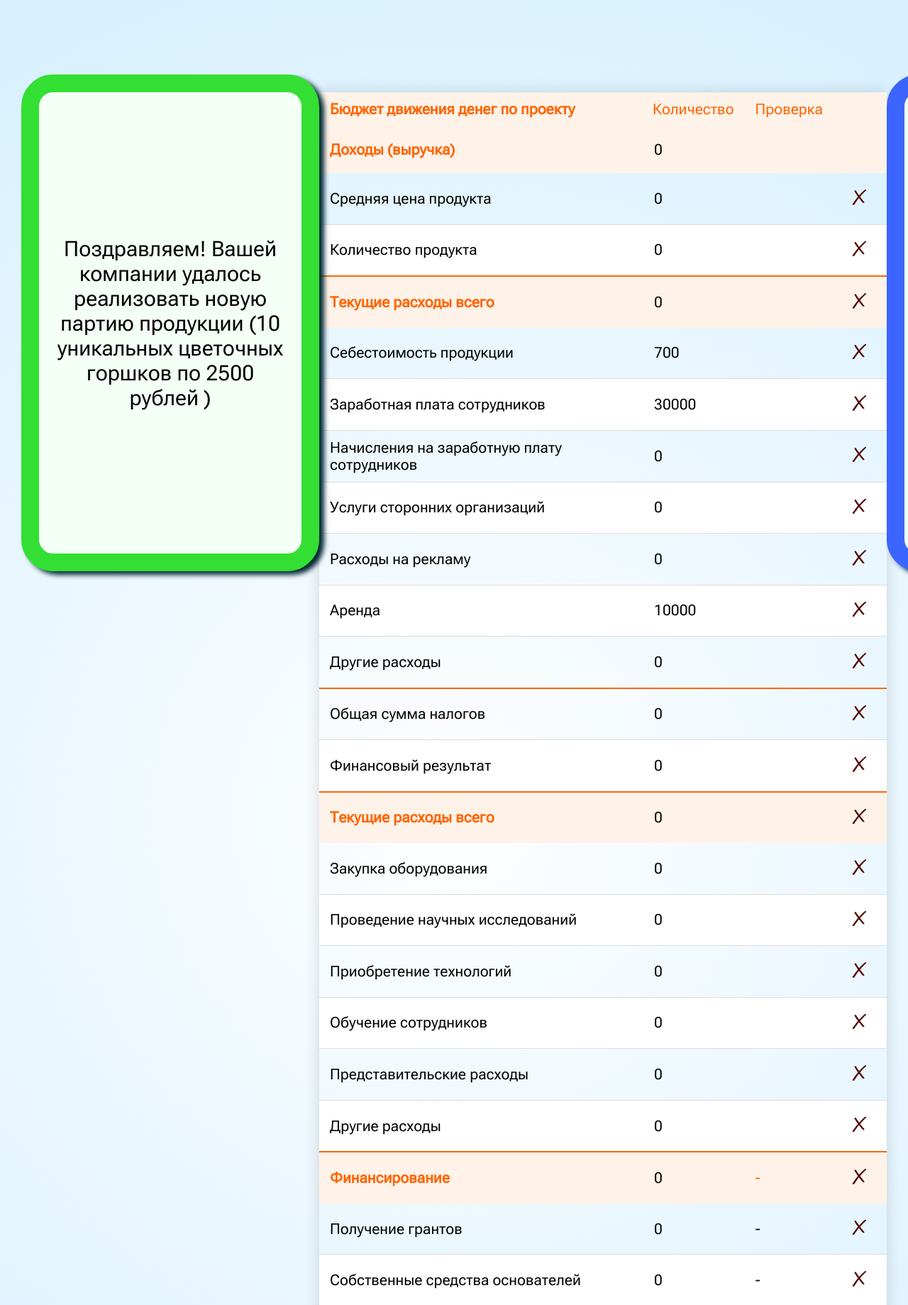
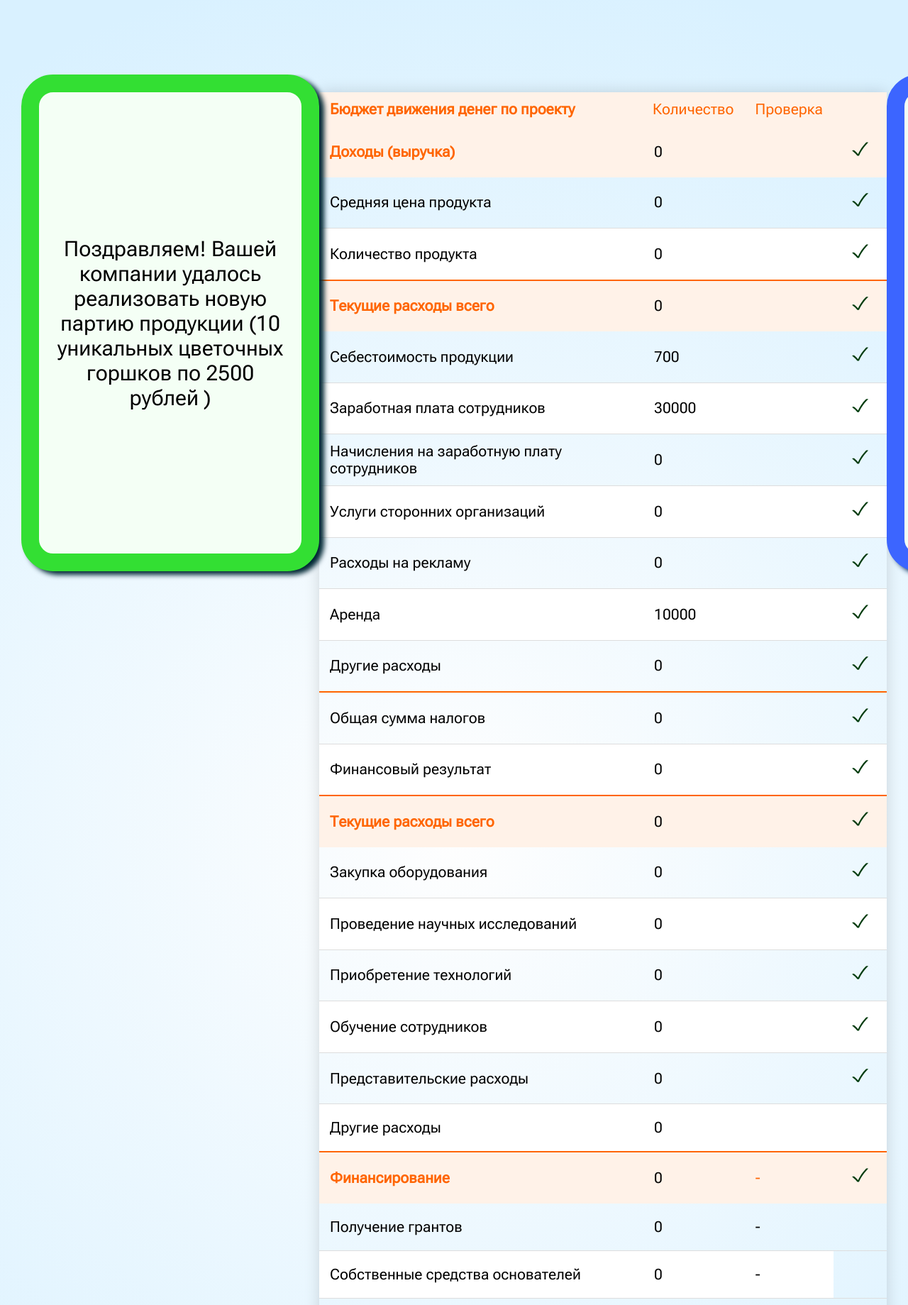
Before and after one commit to aanoskov/Financial_competence, a Django app: template web_app/financial_game/templates/financial_game/table_input.html in a window 1280 px wide; the page is wider, and only the part inside the window is pictured. Shown: the part 135-1974 px from the top of that part at 71% size. Run offline with Django 3.2, Linux system fonts and the light colour scheme; the template is opened without the code that fills it: values that come from a table or form of the project are taken from there, others are empty; data comes from the database, SQL or seed files in the repository; both versions use the stored data as it was after the commit.

Commit message:
added show results

```diff
--- a/web_app/financial_game/forms.py
+++ b/web_app/financial_game/forms.py
@@ -15,4 +15,4 @@ class tableForm(ModelForm):
         'current_costs','cost_price','salary','salary_taxes',
         'third_party','ads','rent_pay','other','earning_taxes','fin_res',
         'investments','equip','research','tech','education','hospitality','other_invest',
-        'funding','grants','own_funds','funds_receipt','funds_refund','sponsor_invest','cash_flow','cash_balance_end']
+        'funding','grants','own_funds','funds_receipt','funds_refund','sponsor_invest','cash_flow','cash_balance_end','show_res']
--- a/web_app/financial_game/models.py
+++ b/web_app/financial_game/models.py
@@ -127,7 +127,7 @@ class table(models.Model):
     player = models.ForeignKey(User, on_delete=models.CASCADE, default=1)
     result = models.FloatField('Результат игры',default=0)
     mistakes = models.IntegerField('Ошибки игрока',default=0)
-
+    show_res = models.BooleanField('Показать результат', default = 0)
     def __str__(self):
         return str(self.month_num)
 
--- a/web_app/financial_game/templates/financial_game/table_input.html
+++ b/web_app/financial_game/templates/financial_game/table_input.html
@@ -52,7 +52,8 @@
                             <th>Доходы (выручка)</th>
                             <td class="input-info">{{form.earnings}}</td>
                             <td>{{true_current_table.earnings}}</td>
-                            <td class="td-check"><img src="{{binaries.0}}"></td>
+                            <td class="td-check">{%  if binaries.0 == 0 %}<img src="{% static 'financial_game/img/no.svg' %}">
+                            {% else %}<img src="{% static 'financial_game/img/yes.svg' %}">{%endif%}</td>
                         </tr>
 
                     </thead>
@@ -61,14 +62,16 @@
                             <td>Средняя цена  продукта</td>
                             <td class="input-info">{{form.price}}</td>
                             <td>{{true_current_table.price}}</td>
-                            <td class="td-check"><img src="{% static 'financial_game/img/no.svg' %}"></td>
+                            <td class="td-check">{%  if binaries.2 == 0 %}<img src="{% static 'financial_game/img/no.svg' %}">
+                            {% else %}<img src="{% static 'financial_game/img/yes.svg' %}">{%endif%}</td>
 
                         </tr>
                         <tr>
                             <td>Количество продукта</td>
                             <td class="input-info">{{form.count}}</td>
                             <td>{{true_current_table.count}}</td>
-                            <td class="td-check"><img src="{% static 'financial_game/img/no.svg' %}"></td>
+                            <td class="td-check">{%  if binaries.1 == 0 %}<img src="{% static 'financial_game/img/no.svg' %}">
+                            {% else %}<img src="{% static 'financial_game/img/yes.svg' %}">{%endif%}</td>
 
                         </tr>
                     </tbody>
@@ -77,7 +80,8 @@
                             <th>Текущие расходы всего</th>
                             <td class="input-info">{{form.current_costs}}</td>
                             <td>{{true_current_table.current_costs}}</td>
-                            <td class="td-check"><img src="{% static 'financial_game/img/no.svg' %}"></td>
+                            <td class="td-check">{%  if binaries.3 == 0 %}<img src="{% static 'financial_game/img/no.svg' %}">
+                            {% else %}<img src="{% static 'financial_game/img/yes.svg' %}">{%endif%}</td>
                         </tr>
                     </thead>
                     <tbody>
@@ -85,43 +89,50 @@
                             <td>Себестоимость продукции</td>
                             <td class="input-info">{{form.cost_price}}</td>
                             <td>{{true_current_table.cost_price}}</td>
-                            <td class="td-check"><img src="{% static 'financial_game/img/no.svg' %}"></td>
+                            <td class="td-check">{%  if binaries.4 == 0 %}<img src="{% static 'financial_game/img/no.svg' %}">
+                            {% else %}<img src="{% static 'financial_game/img/yes.svg' %}">{%endif%}</td>
                         </tr>
                         <tr>
                             <td>Заработная плата сотрудников</td>
                             <td class="input-info">{{form.salary}}</td>
                             <td>{{true_current_table.salary}}</td>
-                            <td class="td-check"><img src="{% static 'financial_game/img/no.svg' %}"></td>
+                            <td class="td-check">{%  if binaries.5 == 0 %}<img src="{% static 'financial_game/img/no.svg' %}">
+                            {% else %}<img src="{% static 'financial_game/img/yes.svg' %}">{%endif%}</td>
                         </tr>
                         <tr>
                             <td>Начисления на заработную плату сотрудников</td>
                             <td class="input-info">{{form.salary_taxes}}</td>
                             <td>{{true_current_table.salary_taxes}}</td>
-                            <td class="td-check"><img src="{% static 'financial_game/img/no.svg' %}"></td>
+                            <td class="td-check">{%  if binaries.6 == 0 %}<img src="{% static 'financial_game/img/no.svg' %}">
+                            {% else %}<img src="{% static 'financial_game/img/yes.svg' %}">{%endif%}</td>
                         </tr>
                         <tr>
                             <td>Услуги сторонних организаций</td>
                             <td class="input-info">{{form.third_party}}</td>
                             <td>{{true_current_table.third_party}}</td>
-                            <td class="td-check"><img src="{% static 'financial_game/img/no.svg' %}"></td>
+                            <td class="td-check">{%  if binaries.7 == 0 %}<img src="{% static 'financial_game/img/no.svg' %}">
+                            {% else %}<img src="{% static 'financial_game/img/yes.svg' %}">{%endif%}</td>
                         </tr>
                         <tr>
                             <td>Расходы на рекламу</td>
                             <td class="input-info">{{form.ads}}</td>
                             <td>{{true_current_table.ads}}</td>
-                            <td class="td-check"><img src="{% static 'financial_game/img/no.svg' %}"></td>
+                            <td class="td-check">{%  if binaries.8 == 0 %}<img src="{% static 'financial_game/img/no.svg' %}">
+                            {% else %}<img src="{% static 'financial_game/img/yes.svg' %}">{%endif%}</td>
                         </tr>
                         <tr>
                             <td>Аренда</td>
                             <td class="input-info">{{form.rent_pay}}</td>
                             <td>{{true_current_table.rent_pay}}</td>
-                            <td class="td-check"><img src="{% static 'financial_game/img/no.svg' %}"></td>
+                            <td class="td-check">{%  if binaries.9 == 0 %}<img src="{% static 'financial_game/img/no.svg' %}">
+                            {% else %}<img src="{% static 'financial_game/img/yes.svg' %}">{%endif%}</td>
                         </tr>
                         <tr>
                             <td>Другие расходы</td>
                             <td class="input-info">{{form.other}}</td>
                             <td>{{true_current_table.other}}</td>
-                            <td class="td-check"><img src="{% static 'financial_game/img/no.svg' %}"></td>
+                            <td class="td-check">{%  if binaries.10 == 0 %}<img src="{% static 'financial_game/img/no.svg' %}">
+                            {% else %}<img src="{% static 'financial_game/img/yes.svg' %}">{%endif%}</td>
                         </tr>
                     </tbody>
                     <tbody class="tbody-result">
@@ -129,13 +140,15 @@
                             <td>Общая сумма налогов</td>
                             <td class="input-info">{{form.earning_taxes}}</td>
                             <td>{{true_current_table.earning_taxes}}</td>
-                            <td class="td-check"><img src="{% static 'financial_game/img/no.svg' %}"></td>
+                            <td class="td-check">{%  if binaries.11 == 0 %}<img src="{% static 'financial_game/img/no.svg' %}">
+                            {% else %}<img src="{% static 'financial_game/img/yes.svg' %}">{%endif%}</td>
                         </tr>
                         <tr>
                             <td>Финансовый результат</td>
                             <td class="input-info">{{form.fin_res}}</td>
                             <td>{{true_current_table.fin_res}}</td>
-                            <td class="td-check"><img src="{% static 'financial_game/img/no.svg' %}"></td>
+                            <td class="td-check">{%  if binaries.12 == 0 %}<img src="{% static 'financial_game/img/no.svg' %}">
+                            {% else %}<img src="{% static 'financial_game/img/yes.svg' %}">{%endif%}</td>
                         </tr>
                     </tbody>
 
@@ -144,7 +157,8 @@
                             <th>Текущие расходы всего</th>
                             <td class="input-info">{{form.investments}}</td>
                             <td>{{true_current_table.investments}}</td>
-                            <td class="td-check"><img src="{% static 'financial_game/img/no.svg' %}"></td>
+                            <td class="td-check">{%  if binaries.13 == 0 %}<img src="{% static 'financial_game/img/no.svg' %}">
+                            {% else %}<img src="{% static 'financial_game/img/yes.svg' %}">{%endif%}</td>
                         </tr>
                     </thead>
                     <tbody>
@@ -152,37 +166,42 @@
                             <td>Закупка оборудования</td>
                             <td class="input-info">{{form.equip}}</td>
                             <td>{{true_current_table.equip}}</td>
-                            <td class="td-check"><img src="{% static 'financial_game/img/no.svg' %}"></td>
+                            <td class="td-check">{%  if binaries.14 == 0 %}<img src="{% static 'financial_game/img/no.svg' %}">
+                            {% else %}<img src="{% static 'financial_game/img/yes.svg' %}">{%endif%}</td>
                         </tr>
                         <tr>
                             <td>Проведение научных исследований</td>
                             <td class="input-info">{{form.research}}</td>
                             <td>{{true_current_table.research}}</td>
-                            <td class="td-check"><img src="{% static 'financial_game/img/no.svg' %}"></td>
+                            <td class="td-check">{%  if binaries.15 == 0 %}<img src="{% static 'financial_game/img/no.svg' %}">
+                            {% else %}<img src="{% static 'financial_game/img/yes.svg' %}">{%endif%}</td>
                         </tr>
                         <tr>
                             <td>Приобретение технологий</td>
                             <td class="input-info">{{form.tech}}</td>
                             <td>{{true_current_table.tech}}</td>
-                            <td class="td-check"><img src="{% static 'financial_game/img/no.svg' %}"></td>
+                            <td class="td-check">{%  if binaries.16 == 0 %}<img src="{% static 'financial_game/img/no.svg' %}">
+                            {% else %}<img src="{% static 'financial_game/img/yes.svg' %}">{%endif%}</td>
                         </tr>
                         <tr>
                             <td>Обучение сотрудников</td>
                             <td class="input-info">{{form.education}}</td>
                             <td>{{true_current_table.education}}</td>
-                            <td class="td-check"><img src="{% static 'financial_game/img/no.svg' %}"></td>
+                            <td class="td-check">{%  if binaries.17 == 0 %}<img src="{% static 'financial_game/img/no.svg' %}">
+                            {% else %}<img src="{% static 'financial_game/img/yes.svg' %}">{%endif%}</td>
                         </tr>
                         <tr>
                             <td>Представительские расходы</td>
                             <td class="input-info">{{form.hospitality}}</td>
                             <td>{{true_current_table.hospitality}}</td>
-                            <td class="td-check"><img src="{% static 'financial_game/img/no.svg' %}"></td>
+                            <td class="td-check">{%  if binaries.18 == 0 %}<img src="{% static 'financial_game/img/no.svg' %}">
+                            {% else %}<img src="{% static 'financial_game/img/yes.svg' %}">{%endif%}</td>
                         </tr>
                         <tr>
                             <td>Другие расходы</td>
                             <td class="input-info">{{form.other_invest}}</td>
                             <td>{{true_current_table.other_invest}}</td>
-                            <td class="td-check"><img src="{% static 'financial_game/img/no.svg' %}"></td>
+                            <td class="td-check"></td>
                         </tr>
                     </tbody>
                     <thead>
@@ -190,7 +209,8 @@
                             <th>Финансирование</th>
                             <td class="input-info">{{form.funding}}</td>
                             <td>-</td>
-                            <td class="td-check"><img src="{% static 'financial_game/img/no.svg' %}"></td>
+                            <td class="td-check">{%  if binaries.19 == 0 %}<img src="{% static 'financial_game/img/no.svg' %}">
+                            {% else %}<img src="{% static 'financial_game/img/yes.svg' %}">{%endif%}</td>
                         </tr>
                     </thead>
                     <tbody>
@@ -198,31 +218,27 @@
                             <td>Получение грантов</td>
                             <td class="input-info">{{form.grants}}</td>
                             <td>-</td>
-                            <td class="td-check"><img src="{% static 'financial_game/img/no.svg' %}"></td>
                         </tr>
                         <tr>
                             <td>Собственные средства основателей</td>
                             <td class="input-info">{{form.own_funds}}</td>
                             <td>-</td>
-                            <td class="td-check"><img src="{% static 'financial_game/img/no.svg' %}"></td>
                         </tr>
                         <tr>
                             <td>Заёмные средства (поступления)</td>
                             <td class="input-info">{{form.funds_receipt}}</td>
                             <td>-</td>
-                            <td class="td-check"><img src="{% static 'financial_game/img/no.svg' %}"></td>
                         </tr>
                         <tr>
                             <td>Заёмные средства (возврат)</td>
                             <td class="input-info">{{form.funds_refund}}</td>
                             <td>{{true_current_table.funds_refund}}</td>
-                            <td class="td-check"><img src="{% static 'financial_game/img/no.svg' %}"></td>
+                            <td class="td-check"><img src="{% static 'financial_game/img/yes.svg' %}"></td>
                         </tr>
                         <tr>
                             <td>Инвестиции</td>
                             <td class="input-info">{{form.sponsor_invest}}</td>
                             <td>-</td>
-                            <td class="td-check"><img src="{% static 'financial_game/img/no.svg' %}"></td>
                         </tr>
                     </tbody>
                     <tbody class="tbody-result">
@@ -230,13 +246,19 @@
                             <td>Денежный поток</td>
                             <td class="input-info">{{form.cash_flow}}</td>
                             <td>{{true_current_table.cash_flow}}</td>
-                            <td class="td-check"><img src="{% static 'financial_game/img/no.svg' %}"></td>
+                            <td class="td-check">{%  if binaries.20 == 0 %}<img src="{% static 'financial_game/img/no.svg' %}">
+                            {% else %}<img src="{% static 'financial_game/img/yes.svg' %}">{%endif%}</td>
                         </tr>
                         <tr>
                             <td>Остаток денежных средств</td>
                             <td class="input-info">{{form.cash_balance_end}}</td>
                             <td>{{true_current_table.cash_balance_end}}</td>
-                            <td class="td-check"><img src="{% static 'financial_game/img/no.svg' %}"></td>
+                            <td class="td-check">{%  if binaries.21 == 0 %}<img src="{% static 'financial_game/img/no.svg' %}">
+                            {% else %}<img src="{% static 'financial_game/img/yes.svg' %}">{%endif%}</td>
+                        </tr>
+                        <tr>
+                            <td>Показать результаты</td>
+                            <td class="input-info">{{form.show_res}}</td>
                         </tr>
                     </tbody>
                 </table>
@@ -258,7 +280,7 @@
                 <li><a href=""><button class="main-menu-button continue-button" type="submit"> Проверить </button></a></li>
             </ul>
             </div>
-            <div class="show-results">
+            <!--<div class="show-results">
             <ul class="game-table-list " style="visibility: visible;">
                 <li><a href=""><input type="button" value="Показать результаты" class="main-menu-button continue-button show-res-button"></a></li>
             </ul>
@@ -267,7 +289,7 @@
             <ul class="game-table-list " style="visibility: visible;">
                 <li><a href=""><input type="button" value="Продолжить" class="main-menu-button continue-button"></a></li>
             </ul>
-            </div>
+            </div> -->
 
         </div>
     </form>
```
Also changed, not shown: web_app/financial_game/views.py (+22 -12 lines), web_app/db.sqlite3, web_app/financial_game/migrations/0022_auto_20220524_1735.py (added).
